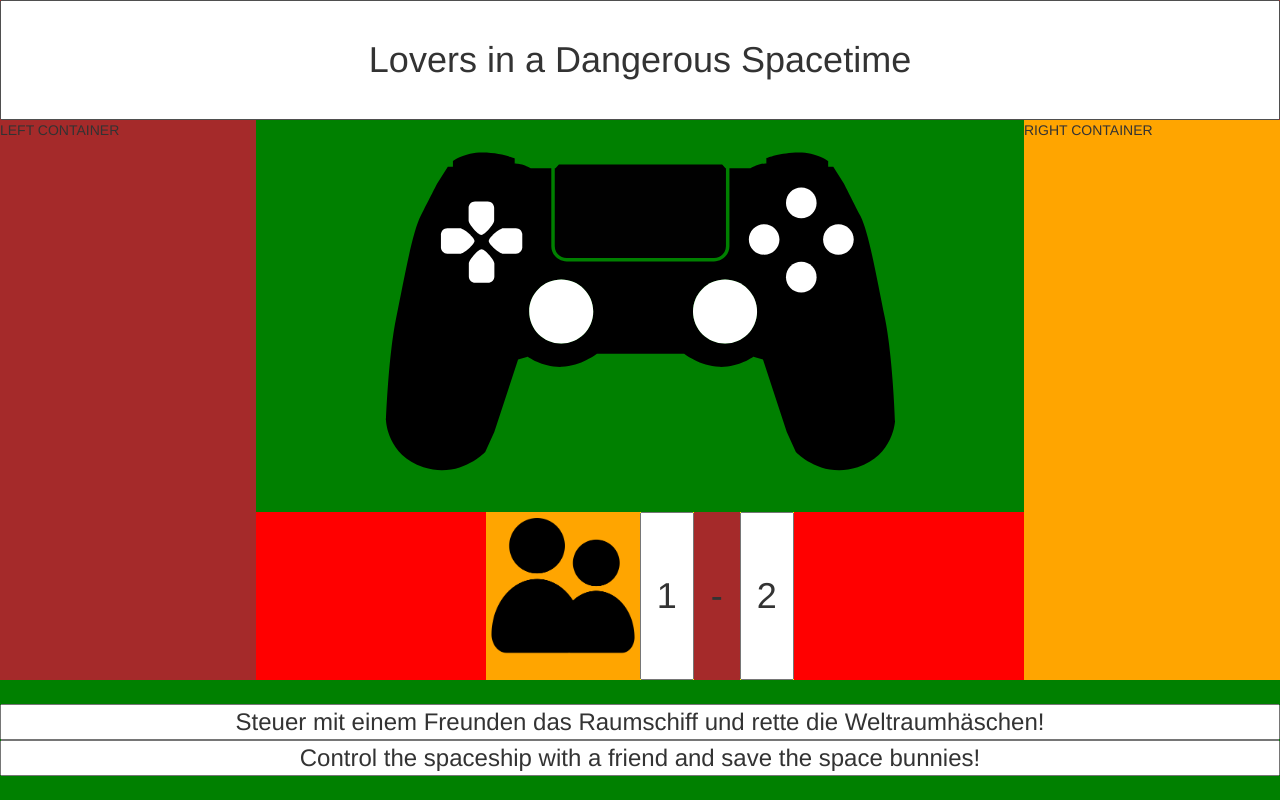
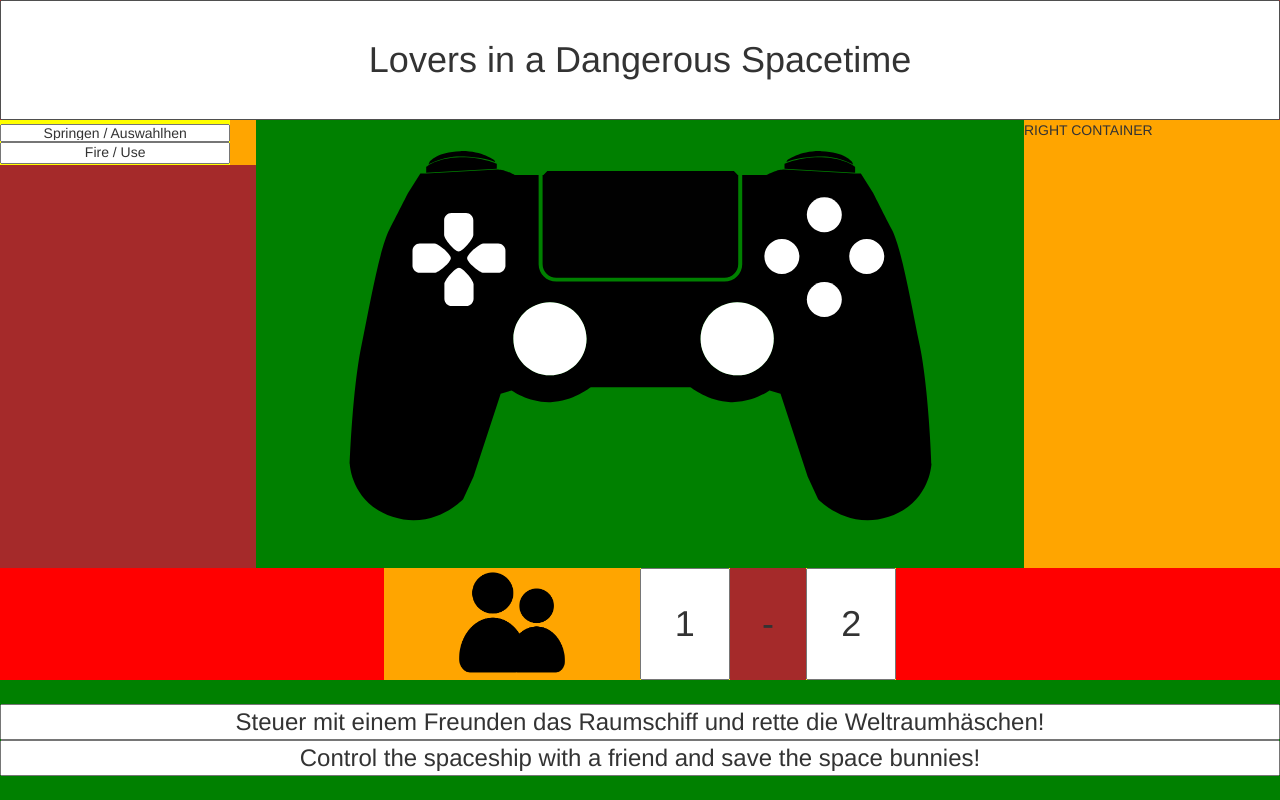
Before and after one commit to Xantomen/GamesInputPal, a PHP site: page / in a window 1280 px wide. Run offline with PHP 8.4, Linux system fonts and the light colour scheme; some libraries are stand-ins or nearby versions.

Commit message:
Adding SVG PS3 changes and rearranging main layout parts

```diff
--- a/index.html
+++ b/index.html
@@ -30,13 +30,34 @@
   		<div id="container_middle" class="center-block yellow">
 
   			<div id="left_text_container" class="brown">
-	    	LEFT CONTAINER
+	    		<div id="label_pair1" class="label_pair">
+	    			<div class="label_pair_texts_container">
+	    				<input name="game_title" class="h5 text-center center-block
+	    				description_first_language_button_text" value="Springen / Auswahlhen"
+	    				placeholder="Description in the native language" type="text">
+			  			<input name="game_title" class="h5 text-center center-block
+			  			description_second_language_button_text" value="Fire / Use"
+			  				placeholder="Description in English" type="text">
+	    			</div>
+	    			<div class="label_pair_anchor_container">
+
+	    			</div>
+	    		</div>
+
+
 	    	</div>
   			<div id="controllers_images_container" class="green">
   				<div id="controllers_image_container">
   					<img id="controllers_image" src="res/img/playstation3_controller.svg"
   					class="svg img-responsive center-block max_height" alt="Controller IMAGE">
   				</div>
+
+	    	</div>
+
+	    	<div id="right_text_container" class="orange">
+	    	RIGHT CONTAINER
+	    	</div>
+
 	    	<div id="number_players_container">
 		    	<div id="number_players_image_container">
 		    		<img id="players_image" src="res/img/players.png"
@@ -54,19 +75,16 @@
 	    		</div>
 
 	    	</div>
-	    	</div>
-
-	    	<div id="right_text_container" class="orange">
-	    	RIGHT CONTAINER
-	    	</div>
 
   		</div>
   		<div id="container_bottom" class="center-block green">
 
   			<input id="description_first_language_text" name="game_title" class="h3 text-center center-block"
-  				value="Steuer mit einem Freunden das Raumschiff und rette die Weltraumhäschen!" placeholder="Write a short description in the native language" type="text">
+  				value="Steuer mit einem Freunden das Raumschiff und rette die Weltraumhäschen!"
+  				placeholder="Write a short description in the native language" type="text">
   			<input id="description_second_language_text" name="game_title" class="h3 text-center center-block"
-  				value="Control the spaceship with a friend and save the space bunnies!" placeholder="Write a short description in the native language" type="text">
+  				value="Control the spaceship with a friend and save the space bunnies!"
+  				placeholder="Write a short description in English" type="text">
   		</div>
 
 
@@ -84,7 +102,7 @@
 
 		  location.reload(true);
 		}
-		//setTimeout(reload_screen, 300);
+		setTimeout(reload_screen, 300);
 
     	/*
 		 * Replace all SVG images with inline SVG
--- a/src/css/style.css
+++ b/src/css/style.css
@@ -59,9 +59,63 @@ svg path:hover {
 		position:relative;
 		display:inline-block;
 		width:20%;
-		height:100%;
+		height:80%;
 		float:left;
 	}
+		.label_pair
+		{
+			position:relative;
+			width:100%;
+			height:10%;
+			background-color: blue;
+		}
+
+			.label_pair_texts_container {
+
+				position:absolute;
+
+				width:90%;
+				height:100%;
+				background-color:yellow;
+			}
+
+				.description_first_language_button_text
+				{
+					position:absolute;
+					display:block;
+
+					top:10%;
+
+					width:100%;
+					height:40%;
+
+					margin:0;
+				}
+
+				.description_second_language_button_text {
+
+					position:absolute;
+					display:block;
+
+					top:50%;
+
+					width:100%;
+					height:s40%;
+
+					margin-top:0;
+				}
+			.label_pair_anchor_container {
+
+				position:absolute;
+
+				left:90%;
+
+				width:10%;
+				height:100%;
+				background-color:orange;
+			}
+
+
 	#controllers_images_container {
 
 		width:60%;
@@ -74,7 +128,7 @@ svg path:hover {
 		#controllers_image_container {
 
 			width:100%;
-			height:70%;
+			height:80%;
 
 			background-color:green;
 			float:left;
@@ -83,8 +137,12 @@ svg path:hover {
 
 		#number_players_container {
 
+			position:absolute;
+
+			top:80%;
+
 			width:100%;
-			height:30%;
+			height:20%;
 
 			background-color:red;
 			float:left;
@@ -173,7 +231,7 @@ svg path:hover {
 		position:relative;
 		display:inline-block;
 		width:20%;
-		height:100%;
+		height:80%;
 
 		float:left;
 
```
Also changed, not shown: res/img/playstation3_controller.svg. Lines whose indentation alone changed are shown as unchanged.
